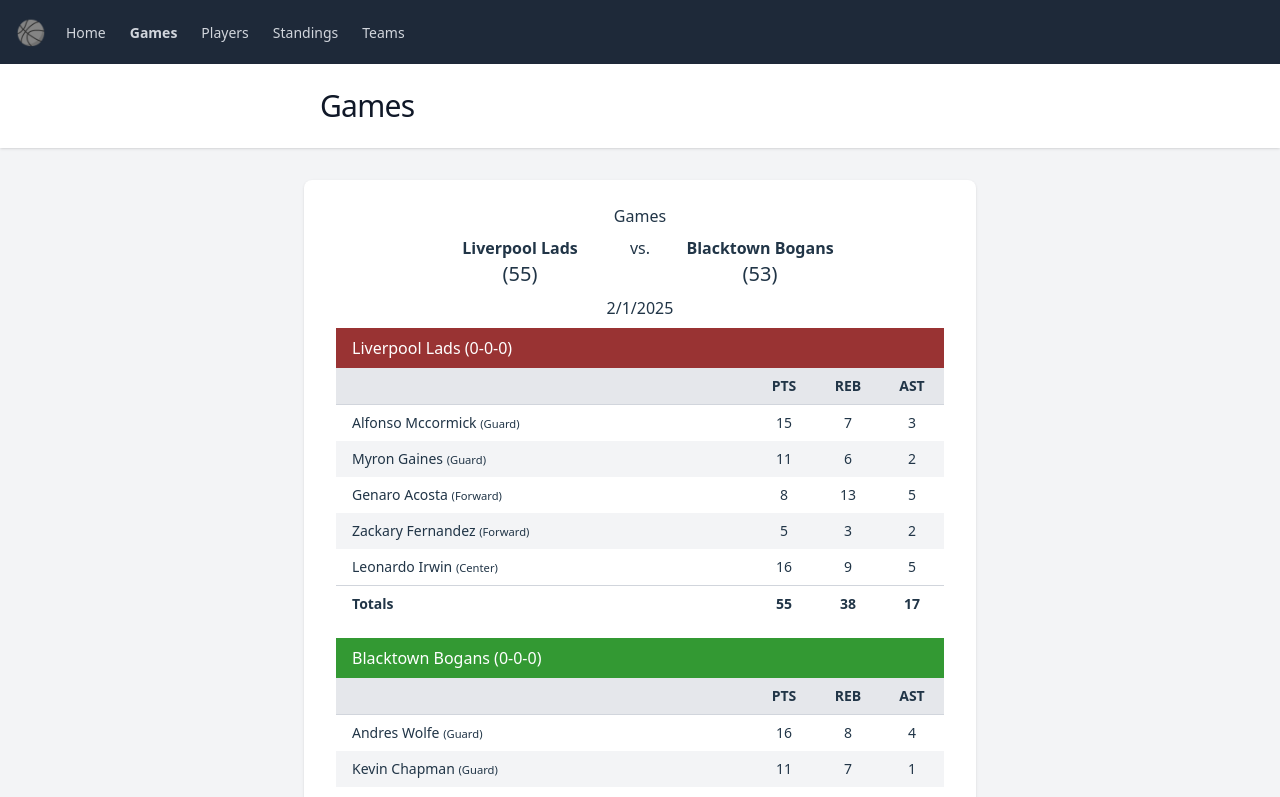
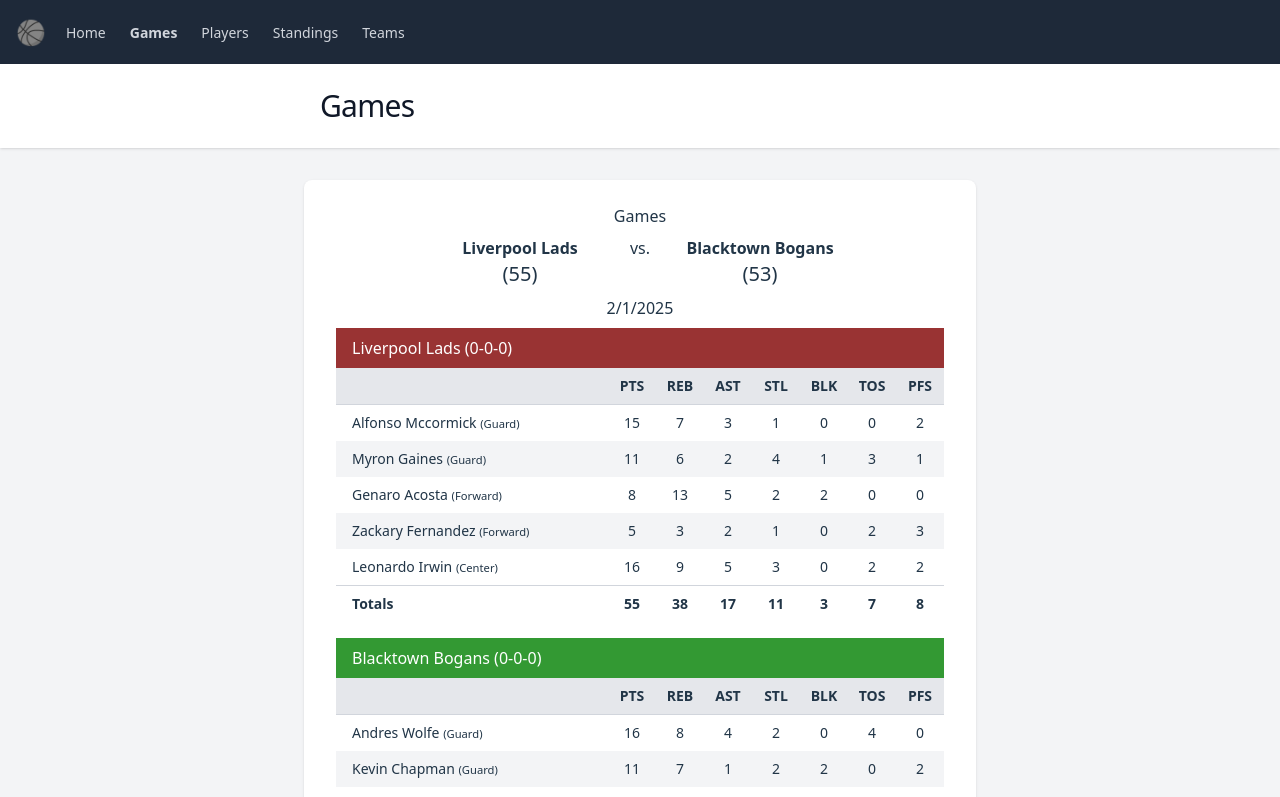
Before and after one commit to ober9k/bball-score-react, a React (Vite) app: page /games in a window 1280 px wide. Shown: the top 797 px of the page. Built offline with nearby package versions, Linux system fonts and the light colour scheme.

Commit message:
Added extra stats to box score tables

```diff
--- a/src/components/stats/row/AveragesRow.tsx
+++ b/src/components/stats/row/AveragesRow.tsx
@@ -22,6 +22,10 @@ export default function AveragesRow(props: AveragesRowProps) {
           <th className={"p-2 text-sm"}>{format(averages.points)}</th>
           <th className={"p-2 text-sm"}>{format(averages.rebounds)}</th>
           <th className={"p-2 text-sm"}>{format(averages.assists)}</th>
+          <th className={"p-2 text-sm"}>{format(averages.steals)}</th>
+          <th className={"p-2 text-sm"}>{format(averages.blocks)}</th>
+          <th className={"p-2 text-sm"}>{format(averages.personalFouls)}</th>
+          <th className={"p-2 text-sm"}>{format(averages.turnovers)}</th>
         </>
       ) : (
         <>
@@ -29,6 +33,10 @@ export default function AveragesRow(props: AveragesRowProps) {
           <td className={"p-2 text-sm"}>{format(averages.points)}</td>
           <td className={"p-2 text-sm"}>{format(averages.rebounds)}</td>
           <td className={"p-2 text-sm"}>{format(averages.assists)}</td>
+          <td className={"p-2 text-sm"}>{format(averages.steals)}</td>
+          <td className={"p-2 text-sm"}>{format(averages.blocks)}</td>
+          <td className={"p-2 text-sm"}>{format(averages.personalFouls)}</td>
+          <td className={"p-2 text-sm"}>{format(averages.turnovers)}</td>
         </>
       )}
     </>
--- a/src/components/stats/row/TeamsRow.tsx
+++ b/src/components/stats/row/TeamsRow.tsx
@@ -18,7 +18,7 @@ export default function TeamsRow(props: TeamsRowProps) {
 
   return (
     <>
-      <th colSpan={4} className={"text-left px-4 py-2 font-medium"} style={getTeamStyle(team)}>
+      <th colSpan={8} className={"text-left px-4 py-2 font-medium"} style={getTeamStyle(team)}>
         {props.children}
       </th>
     </>
--- a/src/components/stats/row/TitlesRow.tsx
+++ b/src/components/stats/row/TitlesRow.tsx
@@ -8,9 +8,13 @@ export default function TitlesRow(props: TitlesRowProps) {
   return (
     <>
       <th className={"px-4 py-2 text-left text-sm"}>{props.children}</th>
-      <th className={"p-2 text-sm w-16"}>PTS</th>
-      <th className={"p-2 text-sm w-16"}>REB</th>
-      <th className={"p-2 text-sm w-16"}>AST</th>
+      <th className={"p-2 text-sm w-12"}>PTS</th>
+      <th className={"p-2 text-sm w-12"}>REB</th>
+      <th className={"p-2 text-sm w-12"}>AST</th>
+      <th className={"p-2 text-sm w-12"}>STL</th>
+      <th className={"p-2 text-sm w-12"}>BLK</th>
+      <th className={"p-2 text-sm w-12"}>TOS</th>
+      <th className={"p-2 text-sm w-12"}>PFS</th>
     </>
   )
 }
--- a/src/components/stats/row/TotalsRow.tsx
+++ b/src/components/stats/row/TotalsRow.tsx
@@ -18,6 +18,10 @@ export default function TotalsRow(props: TotalsRowProps) {
           <th className={"p-2 text-sm"}>{totals.points}</th>
           <th className={"p-2 text-sm"}>{totals.rebounds}</th>
           <th className={"p-2 text-sm"}>{totals.assists}</th>
+          <th className={"p-2 text-sm"}>{totals.steals}</th>
+          <th className={"p-2 text-sm"}>{totals.blocks}</th>
+          <th className={"p-2 text-sm"}>{totals.personalFouls}</th>
+          <th className={"p-2 text-sm"}>{totals.turnovers}</th>
         </>
       ) : (
         <>
@@ -25,6 +29,10 @@ export default function TotalsRow(props: TotalsRowProps) {
           <td className={"p-2 text-sm"}>{totals.points}</td>
           <td className={"p-2 text-sm"}>{totals.rebounds}</td>
           <td className={"p-2 text-sm"}>{totals.assists}</td>
+          <td className={"p-2 text-sm"}>{totals.steals}</td>
+          <td className={"p-2 text-sm"}>{totals.blocks}</td>
+          <td className={"p-2 text-sm"}>{totals.personalFouls}</td>
+          <td className={"p-2 text-sm"}>{totals.turnovers}</td>
         </>
       )}
     </>
--- a/src/types/stats/Totals.ts
+++ b/src/types/stats/Totals.ts
@@ -2,4 +2,8 @@ export type Totals = {
   points: number,
   rebounds: number,
   assists: number,
+  steals: number,
+  blocks: number,
+  personalFouls: number,
+  turnovers: number,
 }
--- a/src/utilities/StatsUtils.ts
+++ b/src/utilities/StatsUtils.ts
@@ -11,12 +11,20 @@ export function getTotals(logs: Array<Totals>): Totals {
     points: 0,
     rebounds: 0,
     assists: 0,
+    steals: 0,
+    blocks: 0,
+    personalFouls: 0,
+    turnovers: 0,
   };
 
   return logs.reduce((acc: Totals, cur) => {
-    acc.points += cur.points;
-    acc.rebounds += cur.rebounds;
-    acc.assists += cur.assists;
+    acc.points        += cur.points;
+    acc.rebounds      += cur.rebounds;
+    acc.assists       += cur.assists;
+    acc.steals        += cur.steals;
+    acc.blocks        += cur.blocks;
+    acc.personalFouls += cur.personalFouls;
+    acc.turnovers     += cur.turnovers;
 
     return acc;
   }, totals)
@@ -32,8 +40,12 @@ export function getAverages(logs: Array<Totals>): Averages {
   const played = logs.length; /* also consider played */
 
   return {
-    points: totals.points / played,
-    rebounds: totals.rebounds / played,
-    assists: totals.assists / played,
+    points:        totals.points / played,
+    rebounds:      totals.rebounds / played,
+    assists:       totals.assists / played,
+    steals:        totals.steals / played,
+    blocks:        totals.blocks / played,
+    personalFouls: totals.personalFouls / played,
+    turnovers:     totals.turnovers / played,
   };
 }
```
